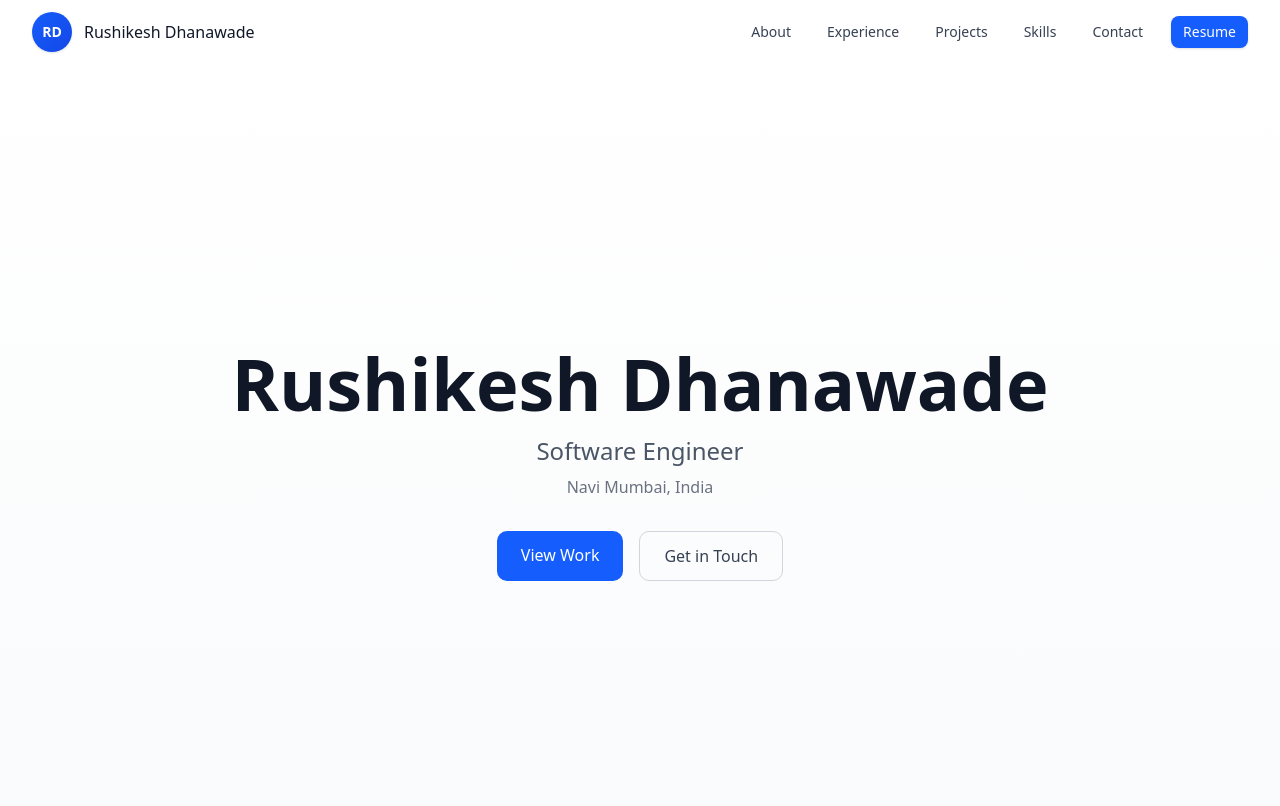
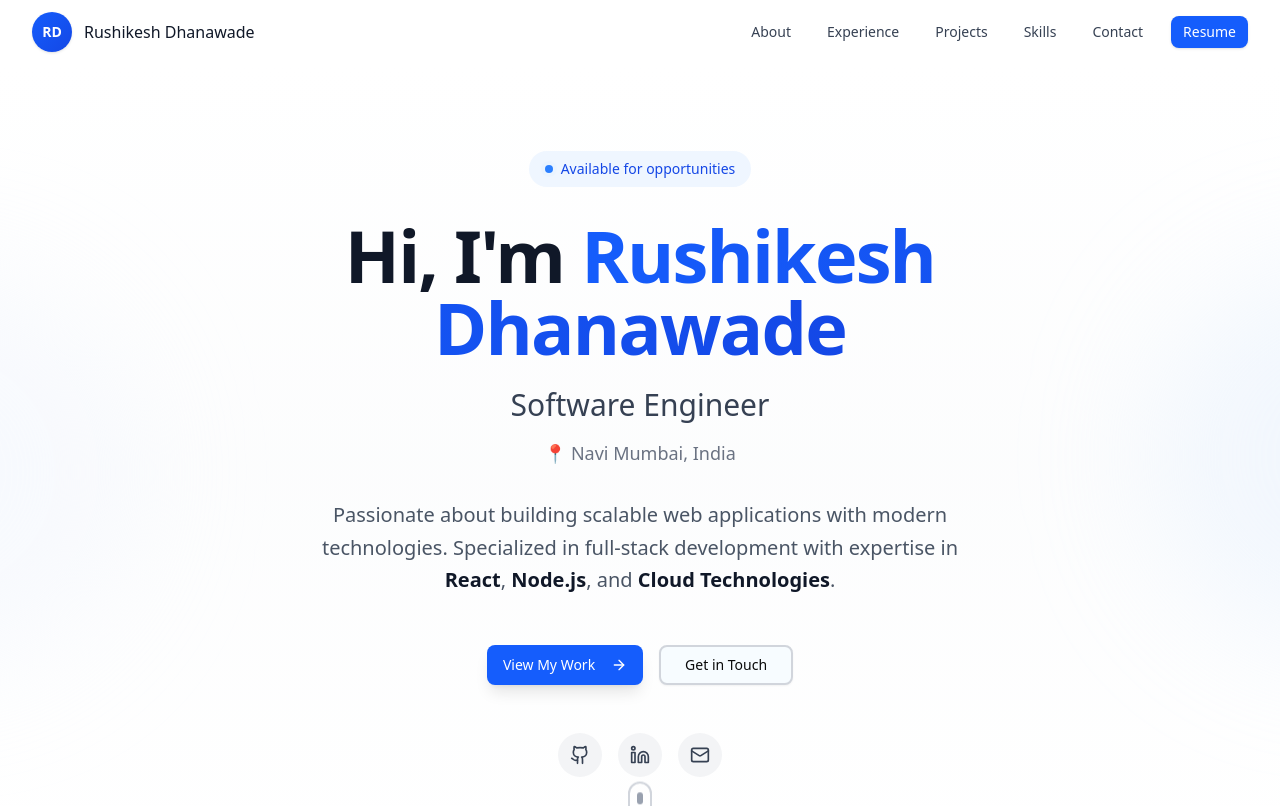
Before and after one commit to Therushi/react-portfolio, a React (Vite) app: page / in a window 1280 px wide. Shown: the top 806 px of the page. Built offline with nearby package versions, Linux system fonts and the light colour scheme.

Commit message:
feat: extract and enhance Hero section into a new component, adding social links, improved UI, and new CSS animations.

```diff
--- /dev/null
+++ b/src/components/sections/Hero.tsx
@@ -0,0 +1,123 @@
+import { ArrowRight, Github, Linkedin, Mail } from "lucide-react";
+import { Button } from "@/components/ui/button";
+
+function Hero() {
+    return (
+        <section
+            id="hero"
+            className="relative min-h-screen flex items-center justify-center bg-gradient-to-b from-white via-gray-50/50 to-white overflow-hidden"
+        >
+            {/* Subtle background decoration */}
+            <div className="absolute inset-0 overflow-hidden pointer-events-none">
+                <div className="absolute top-1/4 -right-64 w-96 h-96 bg-blue-100/30 rounded-full blur-3xl" />
+                <div className="absolute bottom-1/4 -left-64 w-96 h-96 bg-blue-50/40 rounded-full blur-3xl" />
+            </div>
+
+            <div className="relative max-w-5xl mx-auto px-4 sm:px-6 lg:px-8 py-20 text-center">
+                {/* Greeting */}
+                <div className="inline-flex items-center gap-2 px-4 py-2 bg-blue-50 text-blue-700 rounded-full text-sm font-medium mb-8 animate-fade-in">
+                    <span className="relative flex h-2 w-2">
+                        <span className="absolute inline-flex h-full w-full animate-ping rounded-full bg-blue-400 opacity-75" />
+                        <span className="relative inline-flex h-2 w-2 rounded-full bg-blue-500" />
+                    </span>
+                    Available for opportunities
+                </div>
+
+                {/* Main heading */}
+                <h1 className="text-5xl sm:text-6xl lg:text-7xl font-bold text-gray-900 mb-6 tracking-tight animate-slide-up">
+                    Hi, I'm{" "}
+                    <span className="bg-gradient-to-r from-blue-600 to-blue-700 bg-clip-text text-transparent">
+                        Rushikesh Dhanawade
+                    </span>
+                </h1>
+
+                {/* Subtitle */}
+                <p className="text-xl sm:text-2xl lg:text-3xl text-gray-700 font-medium mb-4 animate-slide-up animation-delay-100">
+                    Software Engineer
+                </p>
+
+                {/* Location */}
+                <p className="text-base sm:text-lg text-gray-500 mb-8 animate-slide-up animation-delay-200">
+                    📍 Navi Mumbai, India
+                </p>
+
+                {/* Description */}
+                <p className="max-w-2xl mx-auto text-lg sm:text-xl text-gray-600 leading-relaxed mb-12 animate-slide-up animation-delay-300">
+                    Passionate about building scalable web applications with modern
+                    technologies. Specialized in full-stack development with expertise in{" "}
+                    <span className="font-semibold text-gray-900">React</span>,{" "}
+                    <span className="font-semibold text-gray-900">Node.js</span>, and{" "}
+                    <span className="font-semibold text-gray-900">Cloud Technologies</span>.
+                </p>
+
+                {/* CTA Buttons */}
+                <div className="flex flex-col sm:flex-row items-center justify-center gap-4 mb-12 animate-slide-up animation-delay-400">
+                    <Button
+                        size="lg"
+                        className="bg-blue-600 hover:bg-blue-700 text-white shadow-lg hover:shadow-xl transition-all duration-300 group w-full sm:w-auto"
+                        onClick={() => {
+                            document.getElementById("projects")?.scrollIntoView({
+                                behavior: "smooth",
+                                block: "start",
+                            });
+                        }}
+                    >
+                        View My Work
+                        <ArrowRight className="ml-2 w-4 h-4 group-hover:translate-x-1 transition-transform" />
+                    </Button>
+                    <Button
+                        size="lg"
+                        variant="outline"
+                        className="border-2 border-gray-300 hover:border-blue-600 hover:text-blue-600 transition-all duration-300 w-full sm:w-auto"
+                        onClick={() => {
+                            document.getElementById("contact")?.scrollIntoView({
+                                behavior: "smooth",
+                                block: "start",
+                            });
+                        }}
+                    >
+                        Get in Touch
+                    </Button>
+                </div>
+
+                {/* Social Links */}
+                <div className="flex items-center justify-center gap-4 animate-slide-up animation-delay-500">
+                    <a
+                        href="https://github.com"
+                        target="_blank"
+                        rel="noopener noreferrer"
+                        className="p-3 rounded-full bg-gray-100 text-gray-700 hover:bg-blue-600 hover:text-white transition-all duration-300 hover:scale-110"
+                        aria-label="GitHub"
+                    >
+                        <Github className="w-5 h-5" />
+                    </a>
+                    <a
+                        href="https://linkedin.com/in/rushikesh-dhanawade"
+                        target="_blank"
+                        rel="noopener noreferrer"
+                        className="p-3 rounded-full bg-gray-100 text-gray-700 hover:bg-blue-600 hover:text-white transition-all duration-300 hover:scale-110"
+                        aria-label="LinkedIn"
+                    >
+                        <Linkedin className="w-5 h-5" />
+                    </a>
+                    <a
+                        href="mailto:rushidhanawade123@gmail.com"
+                        className="p-3 rounded-full bg-gray-100 text-gray-700 hover:bg-blue-600 hover:text-white transition-all duration-300 hover:scale-110"
+                        aria-label="Email"
+                    >
+                        <Mail className="w-5 h-5" />
+                    </a>
+                </div>
+
+                {/* Scroll indicator */}
+                <div className="absolute bottom-8 left-1/2 -translate-x-1/2 animate-bounce">
+                    <div className="w-6 h-10 border-2 border-gray-300 rounded-full p-1">
+                        <div className="w-1.5 h-3 bg-gray-400 rounded-full mx-auto animate-scroll" />
+                    </div>
+                </div>
+            </div>
+        </section>
+    );
+}
+
+export default Hero;
--- a/src/index.css
+++ b/src/index.css
@@ -114,10 +114,85 @@
   * {
     @apply border-border outline-ring/50;
   }
+
   html {
     scroll-behavior: smooth;
   }
+
   body {
     @apply bg-background text-foreground;
   }
 }
+
+@layer utilities {
+
+  /* Hero animations */
+  @keyframes fade-in {
+    from {
+      opacity: 0;
+    }
+
+    to {
+      opacity: 1;
+    }
+  }
+
+  @keyframes slide-up {
+    from {
+      opacity: 0;
+      transform: translateY(20px);
+    }
+
+    to {
+      opacity: 1;
+      transform: translateY(0);
+    }
+  }
+
+  @keyframes scroll {
+    0% {
+      transform: translateY(0);
+    }
+
+    50% {
+      transform: translateY(8px);
+    }
+
+    100% {
+      transform: translateY(0);
+    }
+  }
+
+  .animate-fade-in {
+    animation: fade-in 0.6s ease-out;
+  }
+
+  .animate-slide-up {
+    animation: slide-up 0.8s ease-out;
+    animation-fill-mode: both;
+  }
+
+  .animate-scroll {
+    animation: scroll 2s ease-in-out infinite;
+  }
+
+  .animation-delay-100 {
+    animation-delay: 0.1s;
+  }
+
+  .animation-delay-200 {
+    animation-delay: 0.2s;
+  }
+
+  .animation-delay-300 {
+    animation-delay: 0.3s;
+  }
+
+  .animation-delay-400 {
+    animation-delay: 0.4s;
+  }
+
+  .animation-delay-500 {
+    animation-delay: 0.5s;
+  }
+}
--- a/src/pages/Home.tsx
+++ b/src/pages/Home.tsx
@@ -1,38 +1,13 @@
 import NavBar from "@/components/core/NavBar";
+import Hero from "@/components/sections/Hero";
 
 function Home() {
   return (
     <div className="min-h-screen bg-white">
       <NavBar />
 
-      {/* Hero Section - Placeholder */}
-      <section id="hero" className="min-h-screen flex items-center justify-center bg-gradient-to-b from-white to-gray-50">
-        <div className="max-w-4xl mx-auto px-4 sm:px-6 lg:px-8 text-center">
-          <h1 className="text-5xl sm:text-6xl lg:text-7xl font-bold text-gray-900 mb-4">
-            Rushikesh Dhanawade
-          </h1>
-          <p className="text-xl sm:text-2xl text-gray-600 mb-2">
-            Software Engineer
-          </p>
-          <p className="text-base text-gray-500 mb-8">
-            Navi Mumbai, India
-          </p>
-          <div className="flex gap-4 justify-center">
-            <a
-              href="#projects"
-              className="px-6 py-3 bg-blue-600 text-white rounded-lg font-medium hover:bg-blue-700 transition-colors duration-200"
-            >
-              View Work
-            </a>
-            <a
-              href="#contact"
-              className="px-6 py-3 border border-gray-300 text-gray-700 rounded-lg font-medium hover:bg-gray-50 transition-colors duration-200"
-            >
-              Get in Touch
-            </a>
-          </div>
-        </div>
-      </section>
+      {/* Hero Section */}
+      <Hero />
 
       {/* About Section - Placeholder */}
       <section id="about" className="min-h-screen flex items-center justify-center bg-white py-20">
```
